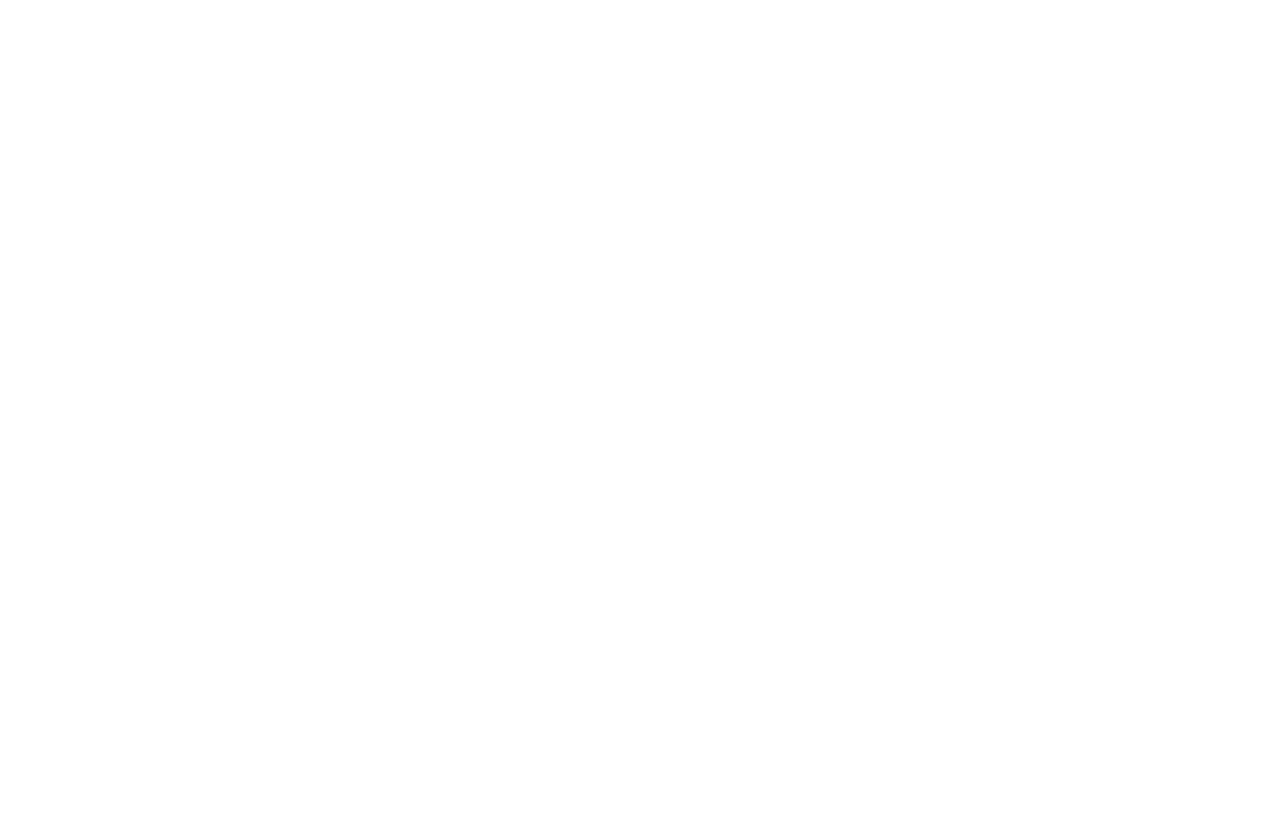
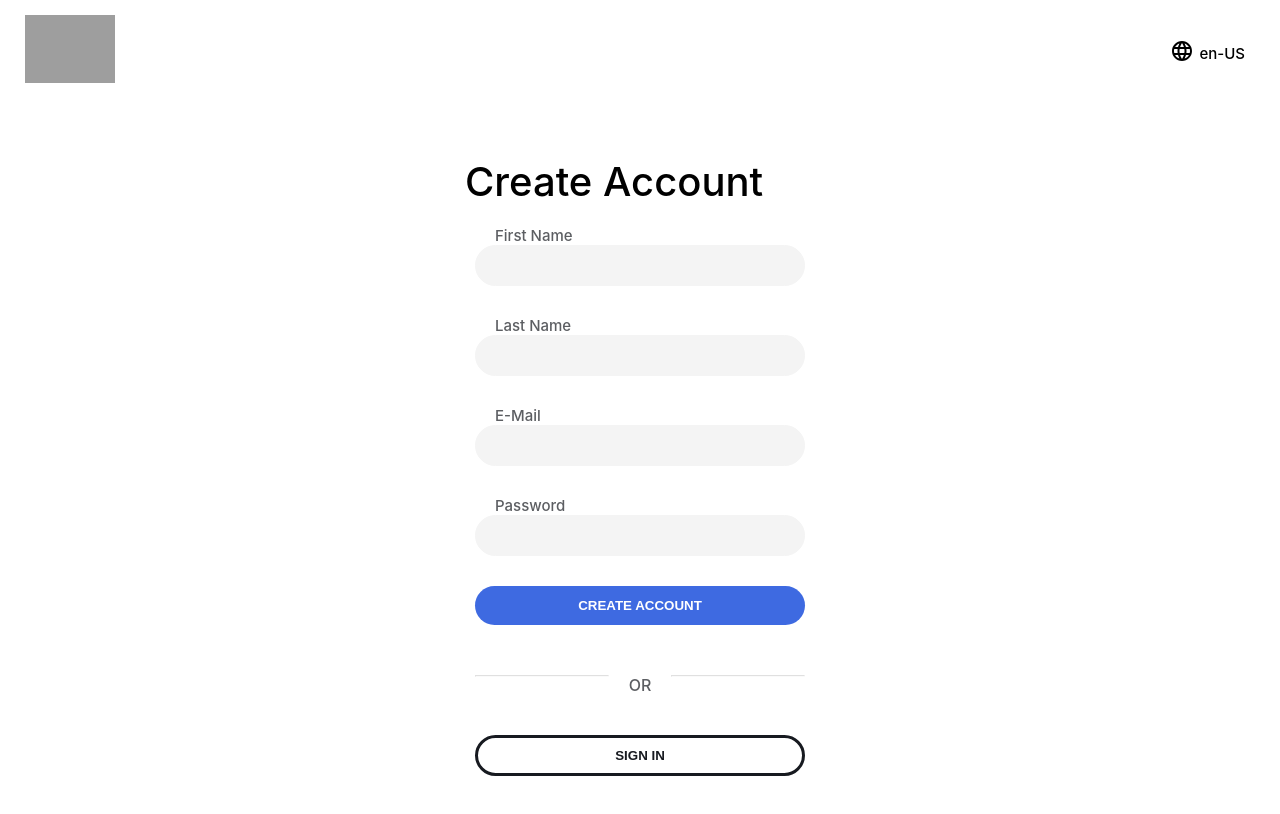
Before and after one commit to EinsVision/Tesla-clone, a React (Create React App) app in the folder tesla-clone/: page /teslaaccount in a window 1280 px wide. Shown: the top 814 px of the page. Built offline with nearby package versions, Linux system fonts and the light colour scheme; grey boxes are pictures that could not be loaded.

Commit message:
built create account function

```diff
--- a/tesla-clone/src/App.js
+++ b/tesla-clone/src/App.js
@@ -23,13 +23,18 @@ function App() {
             <HeaderBlock/>
           </Route>
 
-          <Route path='/login'>
+          <Route exact path='/login'>
             {user ? <Redirect to='/teslaaccount'/> : <Login />}
           </Route>
 
-          <Route path='/signup'>
+          <Route exact path='/signup'>
             <Signup />
           </Route>
+
+          <Route exact path='/teslaaccount'>
+            <Signup />
+          </Route>
+
         </Switch>
       </div>
     </Router>
--- a/tesla-clone/src/Login.js
+++ b/tesla-clone/src/Login.js
@@ -67,7 +67,7 @@ function Login() {
         </div>
 
         <Link to='/signup'>
-          <ButtonSecondary name='Create account' type='submit' onClick={signIn}/>
+          <ButtonSecondary name='Create account' />
         </Link>
       </div>
     </div>
--- a/tesla-clone/src/Signup.js
+++ b/tesla-clone/src/Signup.js
@@ -5,6 +5,8 @@ import './Signup.css';
 import LanguageIcon from '@material-ui/icons/Language';
 import ButtonPrimary from './ButtonPrimary';
 import ButtonSecondary from './ButtonSecondary';
+import { auth } from './firebase';
+import { login } from './features/userSlice';
 
 function Signup() {
   const [email, setEmail] = useState('');
@@ -13,6 +15,33 @@ function Signup() {
   const [lName, setLName] = useState('');
   const dispatch = useDispatch();
   const history = useHistory();
+
+  const signUp = (e) => {
+    e.preventDefault();
+
+    if(!fName) {
+      return alert('Please enter a first name')
+    }
+
+    if(!lName) {
+      return alert('Please enter a last name')
+    }
+
+    auth.createUserWithEmailAndPassword(email, password)
+    .then((userAuth) => {
+      userAuth.user.updateProfile({
+        displayName: fName + lName
+      })
+      .then(() => {
+        dispatch(login({
+          email: userAuth.user.email,
+          uid: userAuth.user.uid,
+          displayName: fName + lName,
+        }))
+        history.push('/teslaaccount');
+      })
+    }).catch((error) => alert(error.message))
+  }
 
   return (
     <div className='signup'>
@@ -31,7 +60,7 @@ function Signup() {
       </div>
 
       <div className="signup__info">
-        <h1>Sign up</h1>
+        <h1>Create Account</h1>
         <form className='signup__form'>
           <label htmlFor="fName">First Name</label>
           <input
@@ -61,21 +90,18 @@ function Signup() {
             value={password}
             onChange={(e) => setPassword(e.target.value)}
           />
-          <ButtonPrimary name='Create account' type='submit' />
+          <ButtonPrimary name='Create account' type='submit' onClick={signUp}/>
         </form>
         <div className="signup__divider">
           <hr /> <span>OR</span> <hr />
         </div>
 
         <Link to='/login'>
-          <ButtonSecondary name='Sign in' type='submit' />
+          <ButtonSecondary name='Sign in'/>
         </Link>
       </div>
-
     </div>
   )
 }
 
 export default Signup
-
-// 2:30
```
